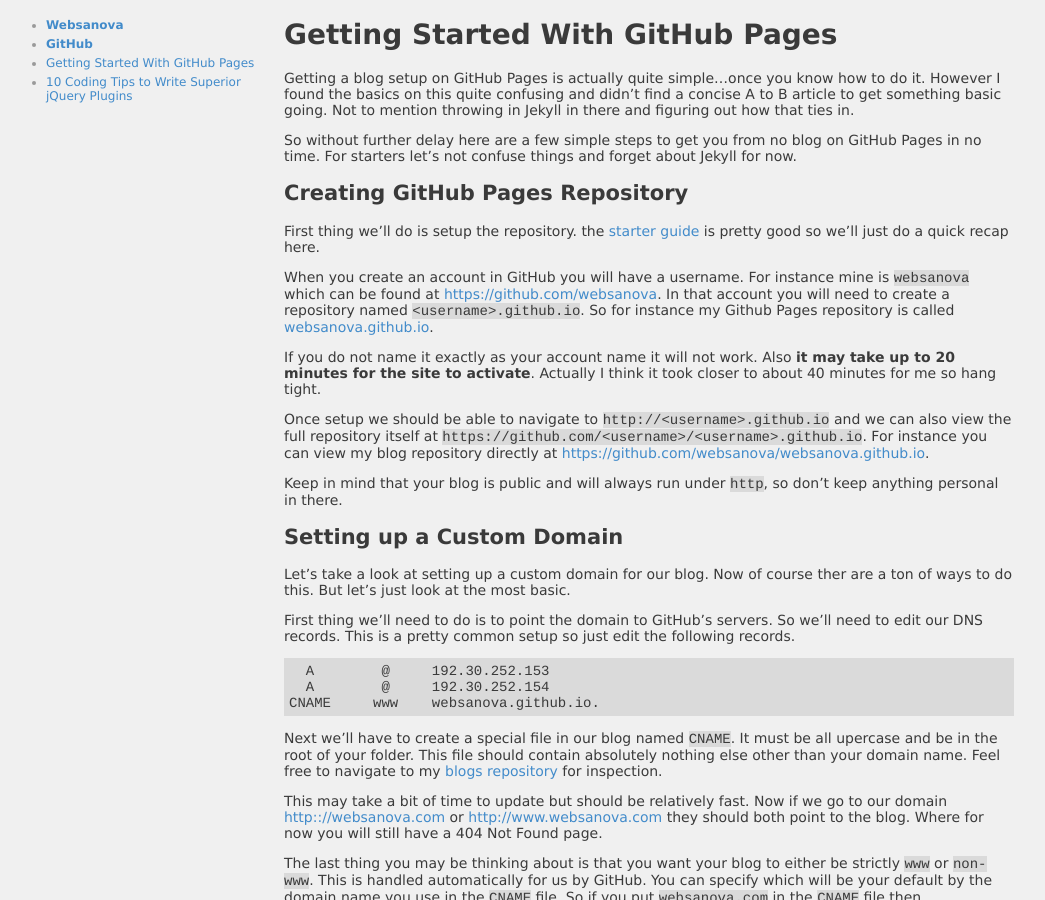
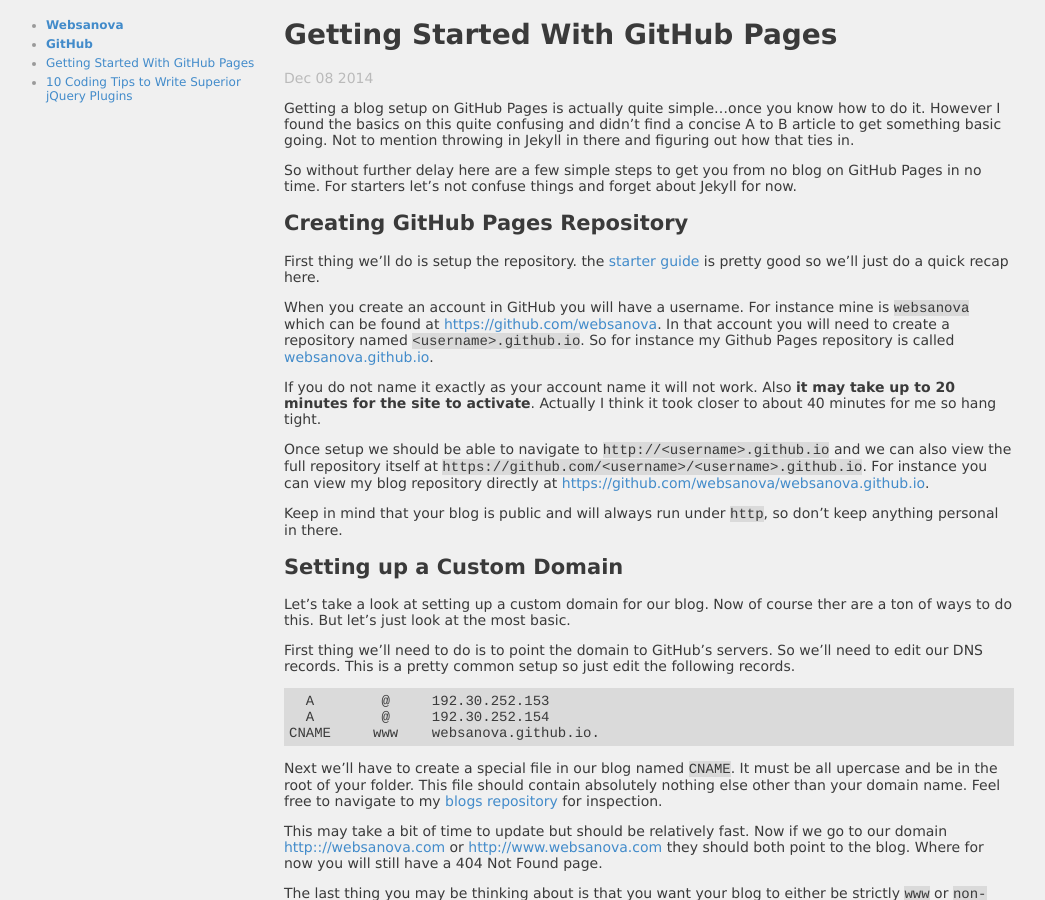
Before and after one commit to websanova/websanova.github.io, a Jekyll site: the page built from getting-started-with-github-pages.md, in a window 1280 px wide and 900 px high. Shown: the whole window, without its empty margins (116-1161 px from the left). Built offline with Jekyll 4.4.1, drawn with Linux system fonts in a browser that asks for light colours.

Commit message:
Add dates to post.

```diff
--- a/getting-started-with-github-pages.md
+++ b/getting-started-with-github-pages.md
@@ -3,6 +3,7 @@
 title: Getting Started With GitHub Pages
 keywords: github, pages, gh-pages, repository, jekyll
 description: A short guide describing how to setup a simple blog on GitHub Pages.
+date: Dec 08 2014
 ---
 
 Getting a blog setup on GitHub Pages is actually quite simple...once you know how to do it. However I found the basics on this quite confusing and didn't find a concise A to B article to get something basic going. Not to mention throwing in Jekyll in there and figuring out how that ties in.
```
Also changed, not shown: 10-coding-tips-to-write-superior-jquery-plugins.md (+1 -0 lines).
